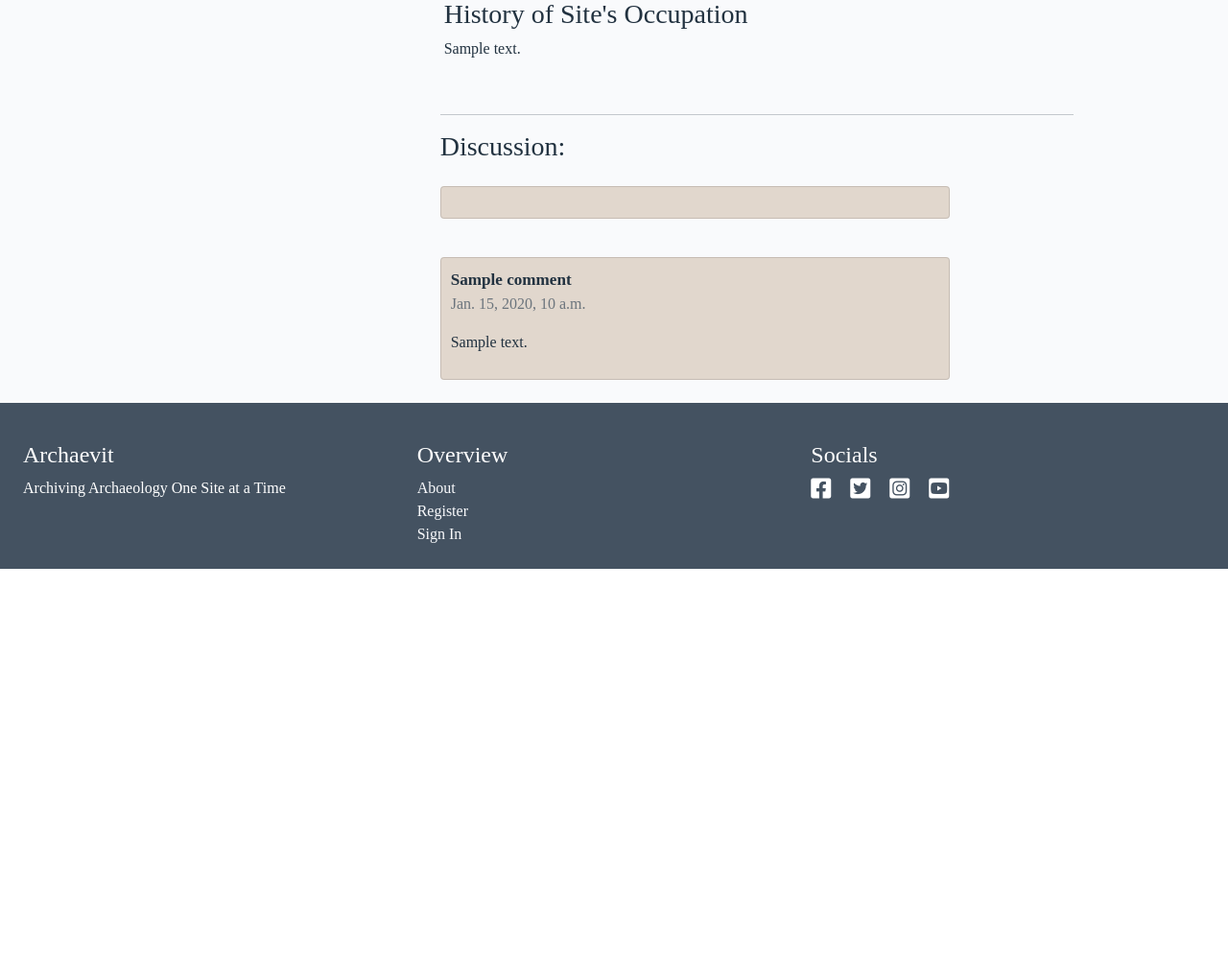
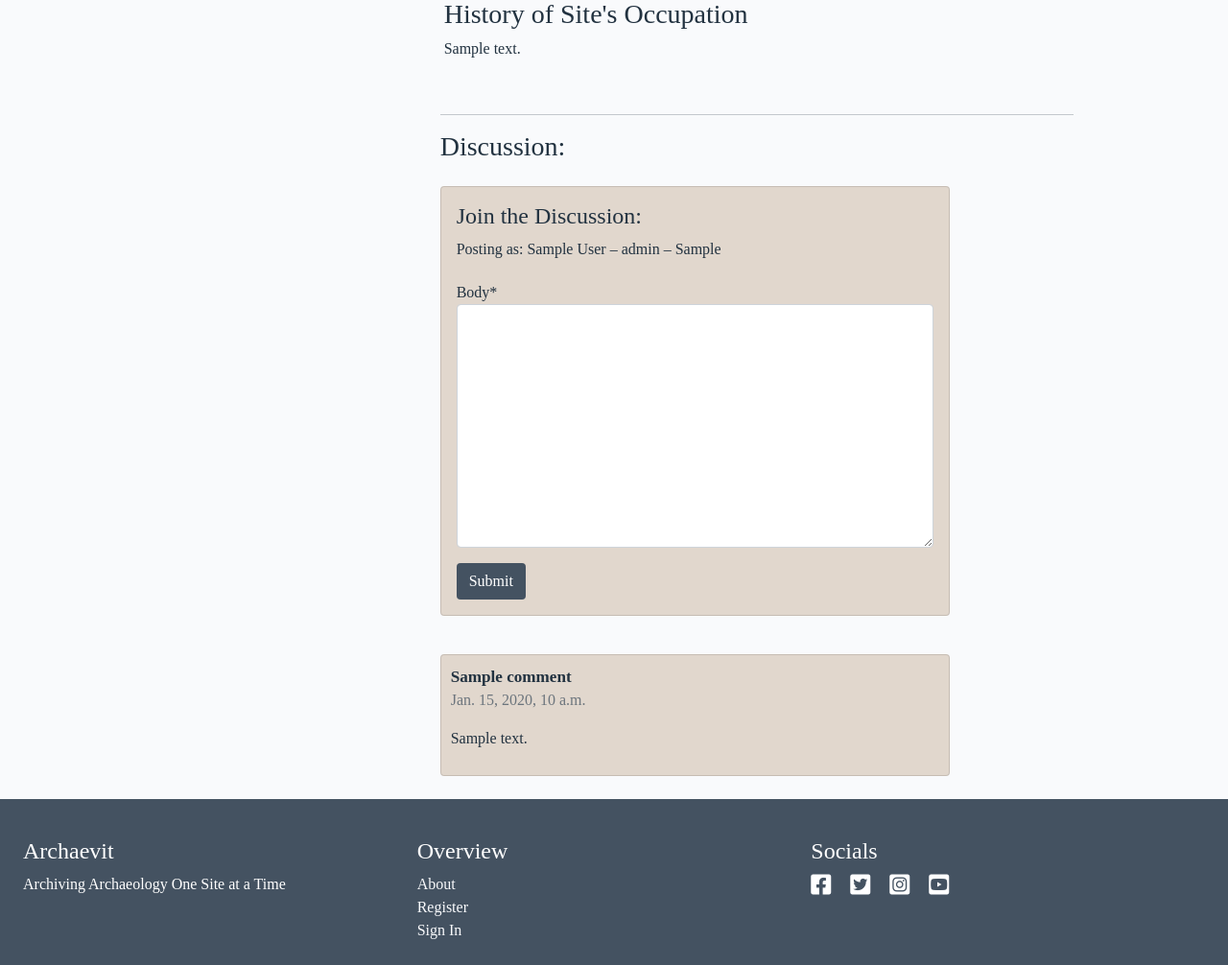
Before and after one commit to adamsburge/archaevit-blog, a Django app: a page that uses templates/post_detail.html in a window 1280 px wide. Shown: the part 486-1492 px from the top of the page at 96% size. Before the commit the page ends 1079 px from the top, so only its background shows below. Run offline with Django 3.2, Linux system fonts and the light colour scheme; a user stored in the database is signed in; tables that the repository leaves empty hold one stand-in row (values such as "Sample post"); parts of the project's set-up code (start-up, migrations or seed data) failed here and were passed over; some libraries are stand-ins or nearby versions.

Commit message:
Add ability to comment on posts

```diff
--- a/archaevit/settings.py
+++ b/archaevit/settings.py
@@ -49,6 +49,7 @@ INSTALLED_APPS = [
     'django.contrib.staticfiles',
     'cloudinary',
     'django_summernote',
+    'crispy_forms',
     'blog',
 ]
 
@@ -60,8 +61,10 @@ LOGOUT_REDIRECT_URL = '/'
 ACCOUNT_EMAIL_VERIFICATION = 'none'
 
 ACCOUNT_FORMS = {
-'signup': 'blog.forms.CustomSignupForm',
+    'signup': 'blog.forms.CustomSignupForm',
 }
+
+CRISPY_TEMPLATE_PACK = 'bootstrap4'
 
 MIDDLEWARE = [
     'django.middleware.security.SecurityMiddleware',
--- a/blog/forms.py
+++ b/blog/forms.py
@@ -1,4 +1,5 @@
 from allauth.account.forms import SignupForm
+from .models import Comment
 from django import forms
 
 
@@ -28,3 +29,9 @@ class CustomSignupForm(SignupForm):
         self.fields['password1'].widget.attrs['placeholder'] = ''
         self.fields['password2'].widget.attrs['class'] = 'form-control'
         self.fields['password2'].widget.attrs['placeholder'] = ''
+
+
+class CommentForm(forms.ModelForm):
+    class Meta:
+        model = Comment
+        fields = ('body',)
--- a/blog/views.py
+++ b/blog/views.py
@@ -1,6 +1,7 @@
 from django.shortcuts import render, get_object_or_404
 from django.views import generic, View
 from .models import Post
+from .forms import CommentForm
 
 
 class PostList(generic.ListView):
@@ -30,8 +31,53 @@ class PostDetail(View):
             {
                 "post": post,
                 "comments": comments,
+                "commented": False,
                 "interesting_liked": interesting_liked,
                 "important_liked": important_liked,
-                "underrated_liked": underrated_liked
+                "underrated_liked": underrated_liked,
+                "comment_form": CommentForm()
             }
         )
+
+    def post(self, request, slug, *args, **kwargs):
+        queryset = Post.objects.filter(status=1)
+        post = get_object_or_404(queryset, slug=slug)
+        comments = post.comments.filter(approved=True).order_by("-created_on")
+        interesting_liked = False
+        if post.interesting_likes.filter(id=self.request.user.id).exists():
+            interesting_liked = True
+        important_liked = False
+        if post.important_likes.filter(id=self.request.user.id).exists():
+            important_liked = True
+        underrated_liked = False
+        if post.underrated_likes.filter(id=self.request.user.id).exists():
+            underrated_liked = True
+
+        comment_form = CommentForm(data=request.POST)
+        if request.user.institution == '':
+            comment_name = request.user.first_name + ' ' + request.user.last_name + ' – ' + request.user.role
+        else:
+            comment_name = request.user.first_name + ' ' + request.user.last_name + ' – ' + request.user.role + ' – ' + request.user.institution
+
+        if comment_form.is_valid():
+            comment_form.instance.email = request.user.email
+            comment_form.instance.name = comment_name
+            comment = comment_form.save(commit=False)
+            comment.post = post
+            comment.save()
+        else:
+            comment_form = CommentForm()
+
+        return render(
+            request,
+            "post_detail.html",
+            {
+                "post": post,
+                "comments": comments,
+                "commented": True,
+                "comment_form": comment_form,
+                "interesting_liked": interesting_liked,
+                "important_liked": important_liked,
+                "underrated_liked": underrated_liked,
+            },
+        )
--- a/requirements.txt
+++ b/requirements.txt
@@ -4,6 +4,7 @@ dj-database-url==0.5.0
 dj3-cloudinary-storage==0.0.6
 Django==3.2.16
 django-allauth==0.52.0
+django-crispy-forms==1.14.0
 django-summernote==0.8.20.0
 gunicorn==20.1.0
 oauthlib==3.2.2
--- a/templates/post_detail.html
+++ b/templates/post_detail.html
@@ -1,4 +1,6 @@
 {% extends 'base.html' %} {% block content %}
+
+{% load crispy_forms_tags %}
 
 <div class="accordion accordion-flush" id="mobile-accordion">
     <div class="accordion-item">
@@ -94,9 +96,30 @@
                 <h3 id="discussion">Discussion:</h3>
                 <div class="col-md-8 card mb-4  mt-3 ">
                     <div class="card-body">
+                        {% if commented %}
+                        <div class="alert alert-success" role="alert">
+                            Your comment is awaiting approval
+                        </div>
+                        {% else %}
+                        {% if user.is_authenticated %}
+
+                            <h4>Join the Discussion:</h4>
+                            {% if user.institution %}
+                                <p>Posting as: {{ user.first_name }} {{ user.last_name }} – {{ user.role }} – {{ user.institution }}</p>
+                            {% else %}
+                                <p>Posting as: {{ user.first_name }} {{ user.last_name }} – {{ user.role }}</p>
+                            {% endif %}
+                            <form method="post" style="margin-top: 1.3em;">
+                                {{ comment_form | crispy }}
+                                {% csrf_token %}
+                                <button type="submit" class="btn btn-signup mt-3">Submit</button>
+                            </form>
+                        {% endif %}
+                        {% endif %}
                     </div>
                 </div>
                 {% for comment in comments %}
+                <div class="row g-0">
                     <div class="col col-md-8 card mb-4  mt-3">
                             <div class="comments pb-0" style="padding: 10px;">
                                 <p class="font-weight-bold">
@@ -111,8 +134,8 @@
                             </div>
                         </div>
                     </div>
+
                 {% endfor %}
-
             </div>
         </div>
     </div>
```
Lines whose indentation alone changed are shown as unchanged.
